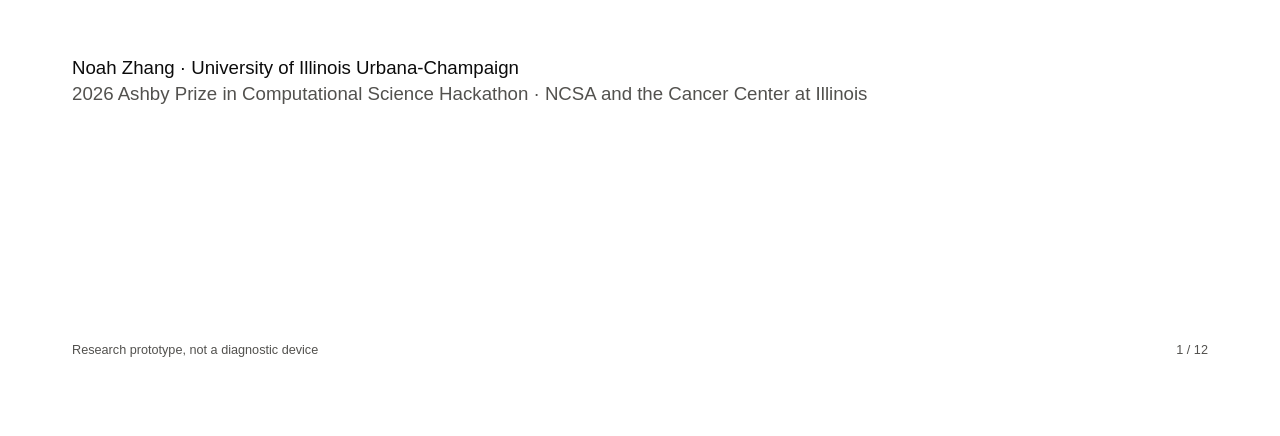
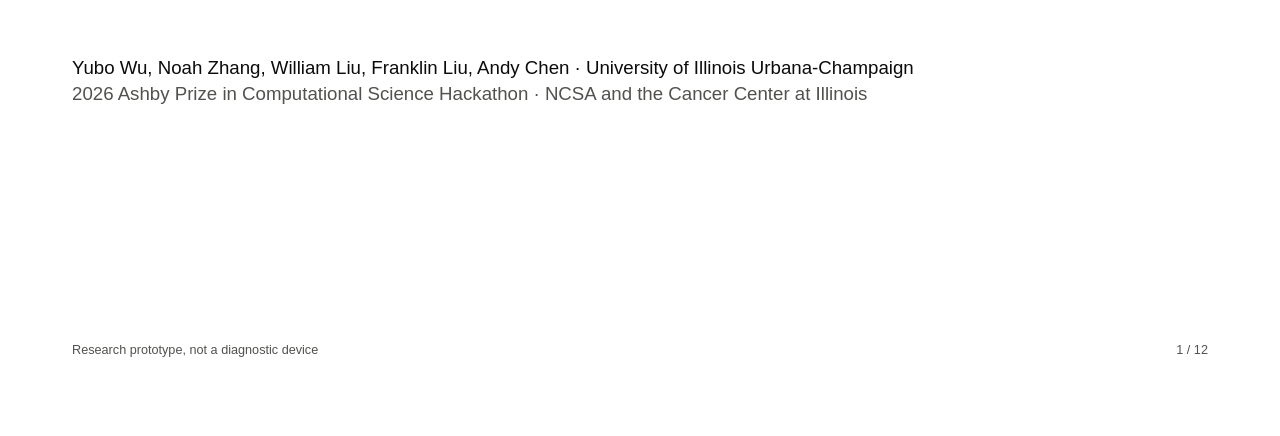
Before and after one commit to iujab/twinread-conch-musk-edge, a plain HTML site: page docs/deck/twinread_deck.html in a window 1280 px wide. Shown: the part 334-770 px from the top of the page. Drawn offline with Linux system fonts and the light colour scheme.

Commit message:
Team and author order (Yubo Wu, Noah Zhang, William Liu, Franklin Liu, Andy Chen) in README and deck; module sticker blurred in the board photo

```diff
--- a/docs/deck/twinread_deck.html
+++ b/docs/deck/twinread_deck.html
@@ -50,7 +50,7 @@ small, .muted { color: #52514e; }
   <h1>TwinRead</h1>
   <p>Two pathology foundation models as two independent readers: fused for accuracy, flagged for review, and
      shrunk to run offline on an Arduino UNO Q.</p>
-  <p class="by">Noah Zhang · University of Illinois Urbana-Champaign<br>
+  <p class="by">Yubo Wu, Noah Zhang, William Liu, Franklin Liu, Andy Chen · University of Illinois Urbana-Champaign<br>
      <span class="muted">2026 Ashby Prize in Computational Science Hackathon · NCSA and the Cancer Center at Illinois</span></p>
   <div class="foot"><span>Research prototype, not a diagnostic device</span><span>1 / 12</span></div>
 </section>
```
Also changed, not shown: README.md, figures/extra/uno_q_photo.jpg, 1 other file.
